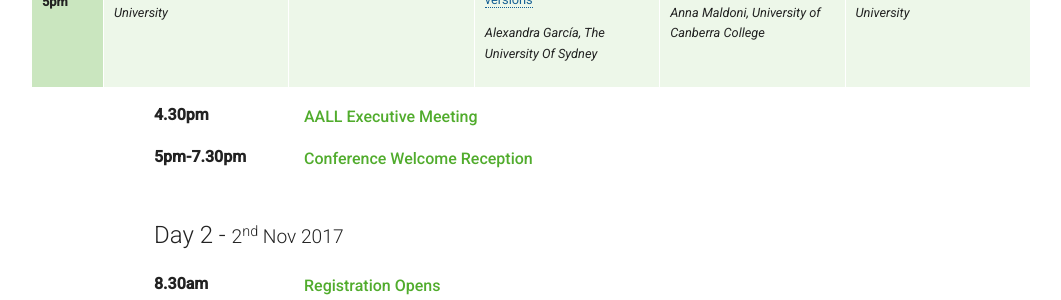
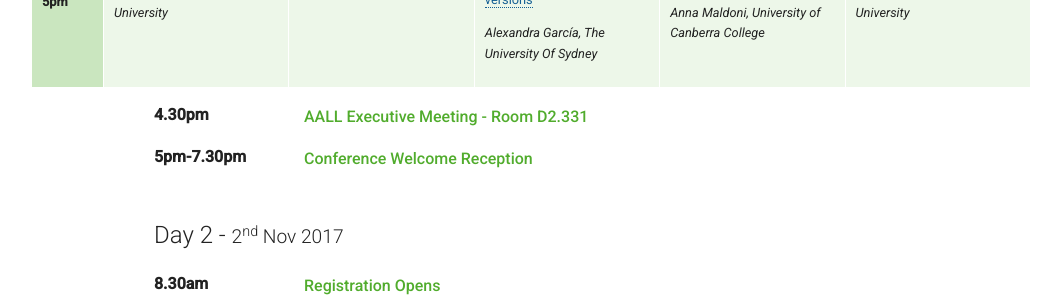
Before and after one commit to aallconference2017/aallconference2017.github.io, a Jekyll site: the page built from program/index.html, in a window 1280 px wide and 900 px high, scrolled down 2879 px. Shown: the part 153-453 px from the top of the window, without its empty margins (113-1174 px from the left). Built offline with Jekyll 4.4.1, drawn with Linux system fonts in a browser that asks for light colours.

Commit message:
Updated 'program/index.html' via CloudCannon

```diff
--- a/program/index.html
+++ b/program/index.html
@@ -107,7 +107,7 @@ show_jump_links: true
                     </table>
                 </div>
             </li>
-            <li><span class="time editable">4.30pm</span> <div class="session editable"><p><strong>AALL Executive Meeting</strong></p></div></li>
+            <li><span class="time editable">4.30pm</span> <div class="session editable"><p><strong>AALL Executive Meeting - Room D2.331</strong></p></div></li>
             <li><span class="time editable">5pm-7.30pm</span> <div class="session editable"><p><strong>Conference Welcome Reception</strong></p></div></li>
         </ul>
 
```
